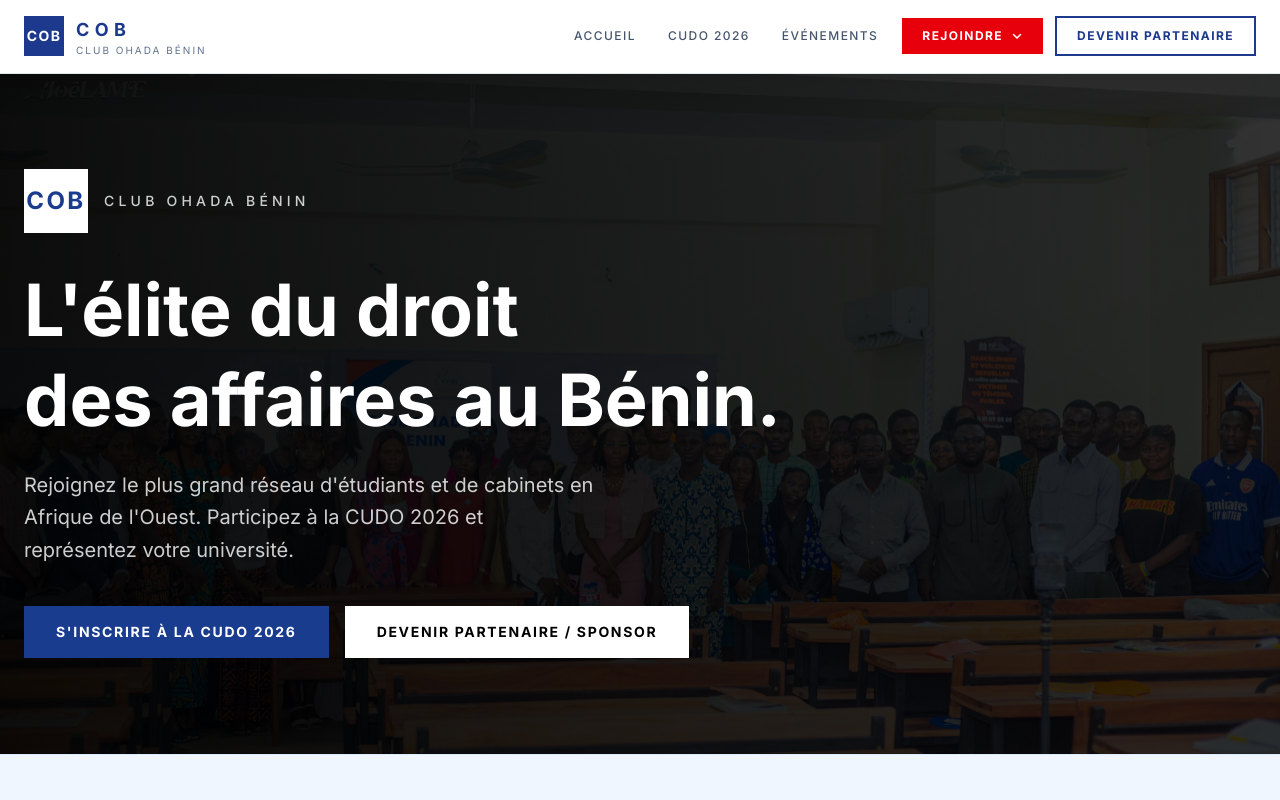
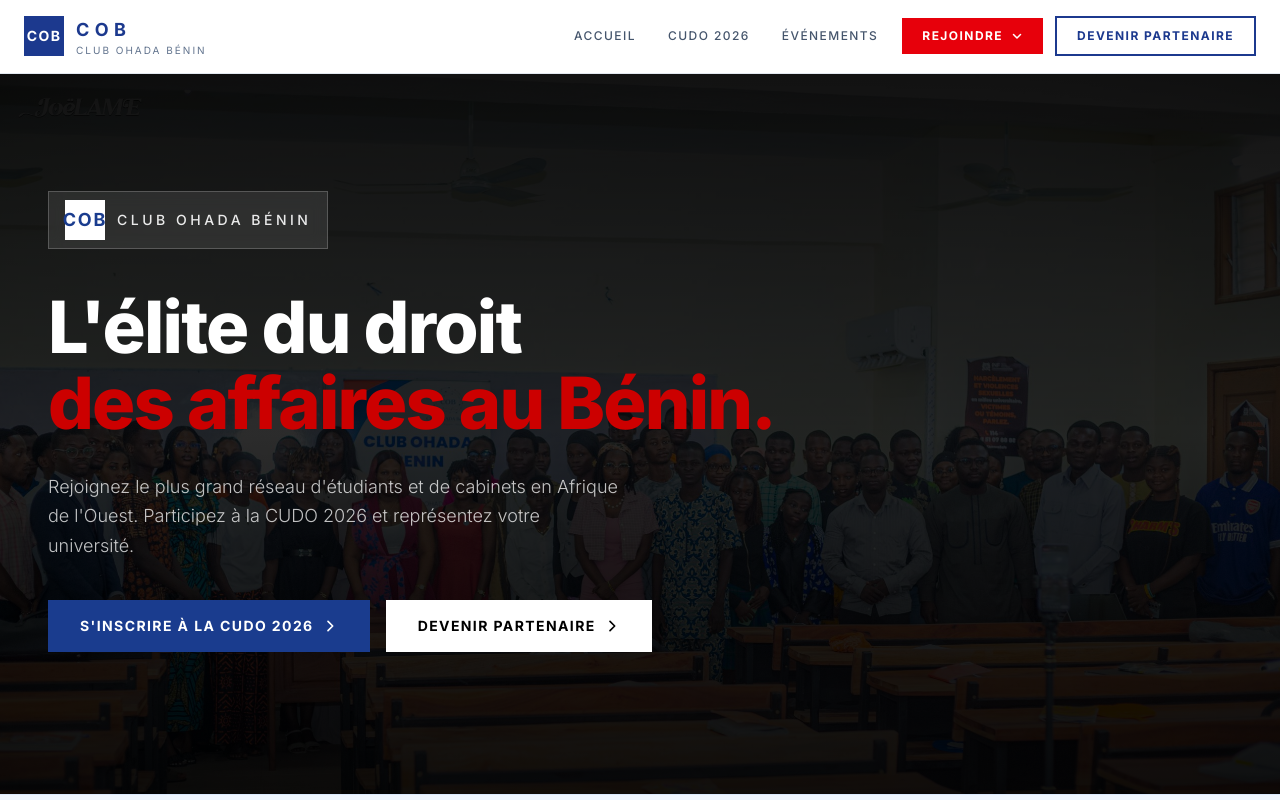
Before and after one commit to PATAWALA/CO.BE---Club-OHADA-Benin, a Next.js app: page / in a window 1280 px wide. Shown: the top 800 px of the page. Built offline with nearby package versions, Linux system fonts and the light colour scheme.

Commit message:
5 update

```diff
--- a/src/app/inscription/page.tsx
+++ b/src/app/inscription/page.tsx
@@ -1,19 +1,34 @@
 "use client";
 
-import { useSearchParams } from "next/navigation";
+import { Suspense, useSearchParams } from "next/navigation";
 
-export default function InscriptionPage() {
+function InscriptionForm() {
   const searchParams = useSearchParams();
   const sectionPreselectionnee = searchParams.get("section") || "";
 
+  const sectionLabels: Record<string, string> = {
+    "centre-nord": "Centre-Nord (Parakou)",
+    "sud": "Sud (UAC)",
+    "cotonou": "Cotonou",
+  };
+
   return (
     <div className="min-h-screen">
-      <section className="bg-royal text-white py-16 md:py-24">
-        <div className="max-w-7xl mx-auto px-6">
-          <h1 className="text-4xl md:text-5xl font-bold tracking-tight">Inscription CUDO 2026</h1>
-          <p className="mt-4 text-lg text-white/80 max-w-2xl">
+      <section className="bg-black text-white py-16 md:py-20 relative overflow-hidden">
+        <div className="absolute inset-0">
+          <img src="/images/hero-bg.jpeg" alt="Inscription CUDO 2026" className="w-full h-full object-cover opacity-30" />
+        </div>
+        <div className="absolute inset-0 bg-gradient-to-r from-black/85 to-black/50" />
+        <div className="max-w-7xl mx-auto px-6 relative z-10">
+          <span className="text-red text-sm uppercase tracking-[0.3em] font-bold">CUDO 2026</span>
+          <h1 className="text-4xl md:text-5xl font-bold mt-4 leading-tight">
             {sectionPreselectionnee
-              ? `Vous vous inscrivez dans la section ${sectionPreselectionnee === "centre-nord" ? "Centre-Nord (Parakou)" : sectionPreselectionnee === "sud" ? "Sud (UAC)" : "Cotonou"}.`
+              ? `Inscription — Section ${sectionLabels[sectionPreselectionnee] || sectionPreselectionnee}`
+              : "Inscription à la CUDO 2026"}
+          </h1>
+          <p className="mt-4 text-lg text-white/70 max-w-2xl">
+            {sectionPreselectionnee
+              ? `Vous vous inscrivez dans la section ${sectionLabels[sectionPreselectionnee] || sectionPreselectionnee}. Remplissez le formulaire ci-dessous.`
               : "Choisissez votre section universitaire et rejoignez la compétition."}
           </p>
         </div>
@@ -70,3 +85,11 @@
     </div>
   );
 }
+
+export default function InscriptionPage() {
+  return (
+    <Suspense fallback={<div className="min-h-screen flex items-center justify-center">Chargement...</div>}>
+      <InscriptionForm />
+    </Suspense>
+  );
+}
--- a/src/components/home/HeroSection.tsx
+++ b/src/components/home/HeroSection.tsx
@@ -2,56 +2,68 @@
 
 export default function HeroSection() {
   return (
-    <section className="relative w-full min-h-[85vh] flex items-center bg-black overflow-hidden">
-      {/* Image de fond locale */}
+    <section className="relative w-full min-h-[85vh] md:min-h-[90vh] flex items-center bg-black overflow-hidden">
+      {/* Image de fond */}
       <div className="absolute inset-0">
         <img
           src="/images/hero-bg.jpeg"
           alt="Club OHADA Bénin"
-          className="w-full h-full object-cover opacity-40"
+          className="w-full h-full object-cover opacity-35"
         />
       </div>
 
-      {/* Overlay noir */}
-      <div className="absolute inset-0 bg-gradient-to-r from-black/85 to-black/50" />
+      {/* Overlay */}
+      <div className="absolute inset-0 bg-gradient-to-b from-black/80 via-black/50 to-black/80" />
 
       {/* Contenu */}
-      <div className="relative z-10 max-w-7xl mx-auto px-6 py-20 w-full">
+      <div className="relative z-10 w-full max-w-7xl mx-auto px-6 md:px-8 lg:px-12 pt-8 md:pt-10 pb-16">
         <div className="max-w-3xl">
-          {/* Logo COB */}
-          <div className="flex items-center gap-4 mb-8">
-            <div className="w-16 h-16 bg-white flex items-center justify-center text-royal font-bold text-2xl tracking-widest">
+
+          {/* Badge logo */}
+          <div className="inline-flex items-center gap-3 bg-white/10 backdrop-blur-sm border border-white/20 px-4 py-2 mb-8 md:mb-10">
+            <div className="w-10 h-10 bg-white flex items-center justify-center text-royal font-bold text-lg tracking-widest shrink-0">
               COB
             </div>
-            <span className="text-white/80 text-sm uppercase tracking-[0.3em] font-medium">
+            <span className="text-white/90 text-xs md:text-sm uppercase tracking-[0.25em] font-medium">
               Club OHADA Bénin
             </span>
           </div>
 
-          <h1 className="text-4xl md:text-6xl lg:text-7xl font-bold text-white leading-tight">
-            L&apos;élite du droit<br />
-            des affaires au Bénin.
+          {/* Titre */}
+          <h1 className="text-3xl sm:text-4xl md:text-6xl lg:text-7xl font-extrabold text-white leading-[1.05] tracking-tight">
+            L&apos;élite du droit
+            <br />
+            <span className="text-red">des affaires au Bénin.</span>
           </h1>
 
-          <p className="mt-6 text-lg md:text-xl text-white/80 max-w-xl leading-relaxed">
+          {/* Sous-titre */}
+          <p className="mt-6 md:mt-8 text-base md:text-lg text-white/75 max-w-xl leading-relaxed font-light">
             Rejoignez le plus grand réseau d&apos;étudiants et de cabinets en Afrique
             de l&apos;Ouest. Participez à la CUDO 2026 et représentez votre université.
           </p>
 
-          <div className="mt-10 flex flex-wrap gap-4">
+          {/* Boutons */}
+          <div className="mt-8 md:mt-10 flex flex-col sm:flex-row gap-3 sm:gap-4">
             <Link
               href="/inscription"
-              className="bg-royal text-white px-8 py-4 text-sm font-bold uppercase tracking-[0.12em] hover:bg-royal/90 transition-colors"
+              className="inline-flex items-center justify-center gap-2 bg-royal text-white px-6 py-4 md:px-8 md:py-4 text-sm font-bold uppercase tracking-[0.1em] hover:bg-royal/90 transition-all duration-300 group"
             >
               S&apos;inscrire à la CUDO 2026
+              <svg className="w-4 h-4 group-hover:translate-x-1 transition-transform" fill="none" stroke="currentColor" viewBox="0 0 24 24">
+                <path strokeLinecap="round" strokeLinejoin="round" strokeWidth={2.5} d="M9 5l7 7-7 7" />
+              </svg>
             </Link>
             <Link
               href="/devenir-partenaire"
-              className="bg-white text-black px-8 py-4 text-sm font-bold uppercase tracking-[0.12em] hover:bg-white/90 transition-colors"
+              className="inline-flex items-center justify-center gap-2 bg-white text-black px-6 py-4 md:px-8 md:py-4 text-sm font-bold uppercase tracking-[0.1em] hover:bg-white/90 transition-all duration-300 group"
             >
-              Devenir Partenaire / Sponsor
+              Devenir Partenaire
+              <svg className="w-4 h-4 group-hover:translate-x-1 transition-transform" fill="none" stroke="currentColor" viewBox="0 0 24 24">
+                <path strokeLinecap="round" strokeLinejoin="round" strokeWidth={2.5} d="M9 5l7 7-7 7" />
+              </svg>
             </Link>
           </div>
+
         </div>
       </div>
     </section>
```
